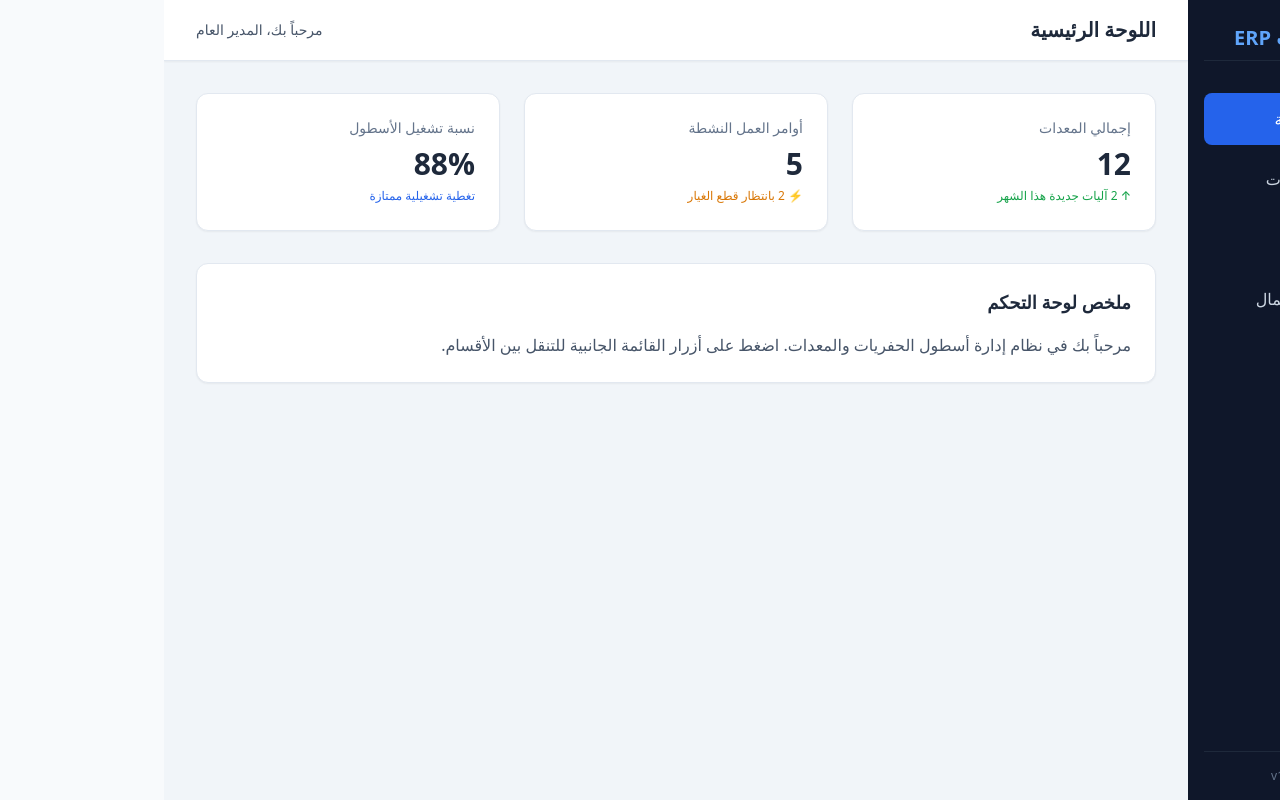
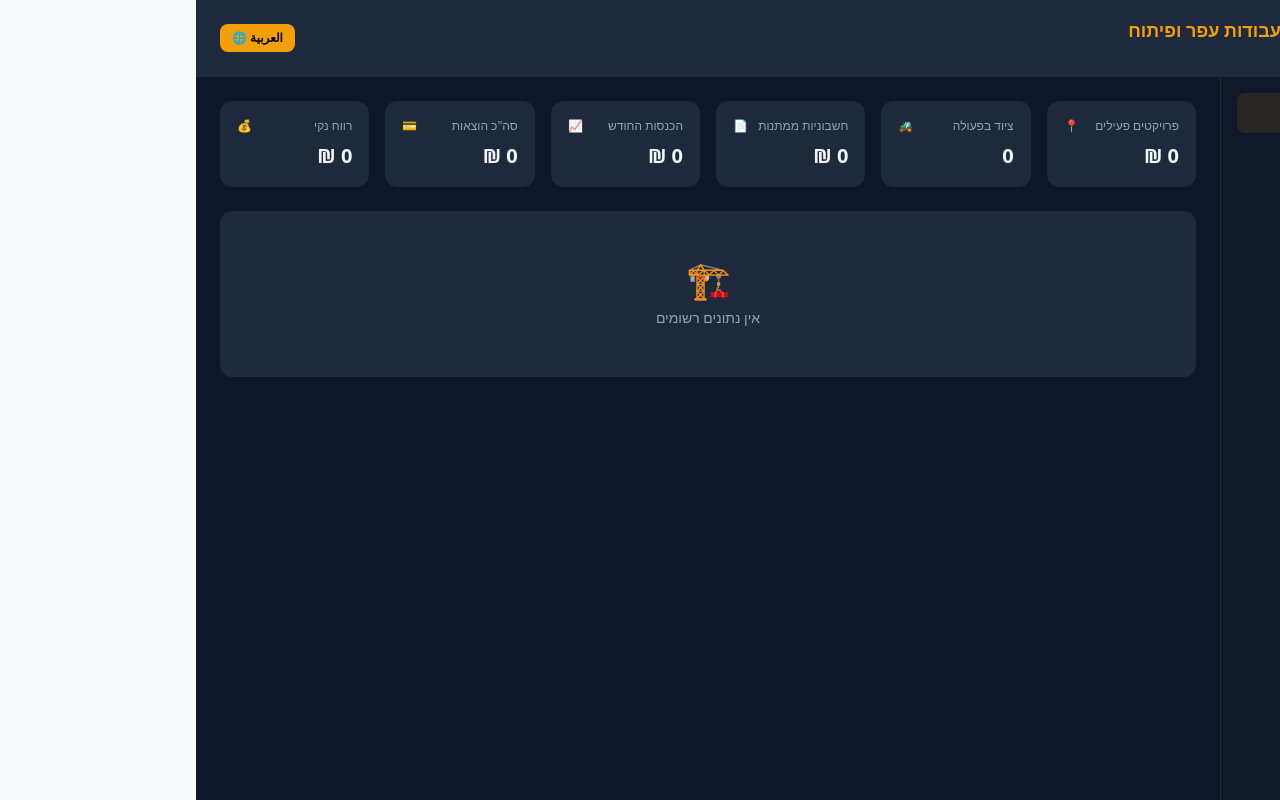
Before and after one commit to sharef24zu/excavation-erp, a Next.js app: page / in a window 1280 px wide. Built offline with nearby package versions, Linux system fonts and the light colour scheme.

Commit message:
Update page.js

```diff
--- a/app/page.js
+++ b/app/page.js
@@ -1,94 +1,229 @@
 'use client';
 
 import React, { useState } from 'react';
-import AppShell from '../components/AppShell';
 
-export default function Home() {
-  const [currentModule, setCurrentModule] = useState('dashboard');
+export default function App() {
+  const [lang, setLang] = useState('he'); // 'he' or 'ar'
+  const [activeTab, setActiveTab] = useState('dashboard');
+  const [isModalOpen, setIsModalOpen] = useState(false);
+  const [isSidebarOpen, setIsSidebarOpen] = useState(false);
 
-  const fleetData = [
-    { id: 'EQ-01', name: 'حفار كاتربيلر 320', status: 'يعمل', driver: 'أحمد محمود', type: 'حفار' },
-    { id: 'EQ-02', name: 'جرافة كوماتسو D85', status: 'صيانة', driver: 'خالد علي', type: 'جرافة' },
-    { id: 'EQ-03', name: 'شاحنة مرسيدس قلاب', status: 'يعمل', driver: 'سعيد حسن', type: 'شاحنة' },
+  const t = {
+    he: {
+      title: 'זוביידאת חאלד עבודות עפר ופיתוח',
+      subTitle: 'ניהול חברת עפר וחפורות',
+      dashboard: 'לוח בקרה',
+      alerts: 'רישיונות ותראות',
+      projects: 'פרויקטים ואתרים',
+      equipment: 'ציוד וצי כלים',
+      employees: 'עובדים',
+      customers: 'לקוחות ושיווק',
+      quotes: 'הצעות מחיר',
+      invoices: 'חשבוניות',
+      expenses: 'הוצאות',
+      checks: 'שיקים דחויים',
+      photos: 'תמונות ציוד',
+      media: 'מדיה לשיווק',
+      insurance: 'מסמכי ביטוח',
+      activeProjects: 'פרויקטים פעילים',
+      equipmentInWork: 'ציוד בפעולה',
+      monthInvoices: 'חשבוניות ממתנות',
+      monthIncome: 'הכנסות החודש',
+      totalExpenses: 'סה"כ הוצאות',
+      netProfit: 'רווח נקי',
+      addProject: 'פרויקט חדש',
+      addEquipment: 'ציוד חדש',
+      addEmployee: 'עובד חדש',
+      addCustomer: 'לקוח / ליד',
+      addQuote: 'הצעת מחיר חדשה',
+      addInvoice: 'חשבונית חדשה',
+      addExpense: 'הוצאה חדשה',
+      addCheck: 'שיק חדש',
+      search: 'חיפוש...',
+      noData: 'אין נתונים רשומים',
+      save: 'שמירה',
+      cancel: 'ביטול',
+      allOk: 'הכל תקין, אין התראות',
+    },
+    ar: {
+      title: 'زوبيدات خالد لأعمال الحفريات والتطوير',
+      subTitle: 'إدارة شركة الحفريات',
+      dashboard: 'لوحة التحكم',
+      alerts: 'الرخص والتنبيهات',
+      projects: 'المشاريع والمواقع',
+      equipment: 'المعدات والأسطول',
+      employees: 'العمال',
+      customers: 'العملاء والتسويق',
+      quotes: 'عروض الأسعار',
+      invoices: 'الفواتير',
+      expenses: 'المصاريف',
+      checks: 'الشيكات',
+      photos: 'صور المعدات',
+      media: 'وسائط التسويق',
+      insurance: 'وثائق التأمين',
+      activeProjects: 'المشاريع النشطة',
+      equipmentInWork: 'معدات قيد العمل',
+      monthInvoices: 'فواتير معلقة',
+      monthIncome: 'دخل الشهر',
+      totalExpenses: 'إجمالي المصاريف',
+      netProfit: 'الربح الصافي',
+      addProject: '+ مشروع جديد',
+      addEquipment: '+ معدة جديدة',
+      addEmployee: '+ عامل جديد',
+      addCustomer: '+ عميل جديد',
+      addQuote: '+ عرض سعر جديد',
+      addInvoice: '+ فاتورة جديدة',
+      addExpense: '+ مصاريف جديدة',
+      addCheck: '+ شيك جديد',
+      search: 'بحث...',
+      noData: 'لا توجد بيانات مسجلة',
+      save: 'حفظ',
+      cancel: 'إلغاء',
+      allOk: 'كل شيء ممتاز، لا توجد تنبيهات',
+    }
+  }[lang];
+
+  const menuItems = [
+    { id: 'dashboard', label: t.dashboard, icon: '📊' },
+    { id: 'alerts', label: t.alerts, icon: '🔔' },
+    { id: 'projects', label: t.projects, icon: '📍' },
+    { id: 'equipment', label: t.equipment, icon: '🚜' },
+    { id: 'employees', label: t.employees, icon: '👷' },
+    { id: 'customers', label: t.customers, icon: '👥' },
+    { id: 'quotes', label: t.quotes, icon: '🏷️' },
+    { id: 'invoices', label: t.invoices, icon: '📄' },
+    { id: 'expenses', label: t.expenses, icon: '💳' },
+    { id: 'checks', label: t.checks, icon: '📑' },
+    { id: 'photos', label: t.photos, icon: '🖼️' },
+    { id: 'media', label: t.media, icon: '📱' },
+    { id: 'insurance', label: t.insurance, icon: '🛡️' },
   ];
 
   return (
-    <AppShell currentModule={currentModule} setCurrentModule={setCurrentModule}>
-      {currentModule === 'dashboard' && (
-        <>
-          <div className="grid grid-cols-1 md:grid-cols-3 gap-6 mb-8">
-            <div className="bg-white p-6 rounded-xl shadow-sm border border-slate-200">
-              <h3 className="text-slate-500 text-sm font-medium">إجمالي المعدات</h3>
-              <p className="text-3xl font-bold text-slate-800 mt-2">12</p>
-              <span className="text-xs text-green-600 font-medium">↑ 2 آليات جديدة هذا الشهر</span>
+    <div className={`min-h-screen bg-[#0f172a] text-slate-100 flex flex-col font-sans`} dir={lang === 'ar' ? 'rtl' : 'rtl'}>
+      {/* Header */}
+      <header className="bg-[#1e293b] border-b border-slate-800 px-6 py-4 flex justify-between items-center sticky top-0 z-20">
+        <div className="flex items-center space-x-4 space-x-reverse">
+          <button onClick={() => setIsSidebarOpen(!isSidebarOpen)} className="p-2 bg-slate-800 hover:bg-slate-700 rounded-lg text-amber-500 font-bold">
+            ☰
+          </button>
+          <div>
+            <h1 className="text-lg font-bold text-amber-500">{t.title}</h1>
+            <p className="text-xs text-slate-400">{t.subTitle}</p>
+          </div>
+        </div>
+
+        <button
+          onClick={() => setLang(lang === 'he' ? 'ar' : 'he')}
+          className="bg-amber-500 text-slate-950 font-bold px-3 py-1.5 rounded-lg text-xs hover:bg-amber-400 transition-colors"
+        >
+          {lang === 'he' ? 'العربية 🌐' : 'עברית 🌐'}
+        </button>
+      </header>
+
+      <div className="flex flex-1 relative">
+        {/* Sidebar */}
+        <aside className={`w-64 bg-[#111827] border-l border-slate-800 p-4 space-y-1 fixed lg:static inset-y-0 right-0 z-30 transition-transform ${isSidebarOpen ? 'translate-x-0' : 'translate-x-full lg:translate-x-0'} overflow-y-auto`}>
+          {menuItems.map((item) => (
+            <button
+              key={item.id}
+              onClick={() => { setActiveTab(item.id); setIsSidebarOpen(false); }}
+              className={`w-full flex items-center space-x-3 space-x-reverse px-3 py-2.5 rounded-lg text-sm font-medium transition-colors ${
+                activeTab === item.id
+                  ? 'bg-amber-500/10 text-amber-500 border-r-4 border-amber-500'
+                  : 'text-slate-400 hover:bg-slate-800/60 hover:text-slate-200'
+              }`}
+            >
+              <span>{item.icon}</span>
+              <span>{item.label}</span>
+            </button>
+          ))}
+        </aside>
+
+        {/* Main Content */}
+        <main className="flex-1 p-6 overflow-y-auto max-w-7xl mx-auto w-full">
+          {/* Dashboard View */}
+          {activeTab === 'dashboard' && (
+            <div className="space-y-6">
+              <div className="grid grid-cols-2 md:grid-cols-3 lg:grid-cols-6 gap-4">
+                {[
+                  { title: t.activeProjects, val: '0 ₪', icon: '📍' },
+                  { title: t.equipmentInWork, val: '0', icon: '🚜' },
+                  { title: t.monthInvoices, val: '0 ₪', icon: '📄' },
+                  { title: t.monthIncome, val: '0 ₪', icon: '📈' },
+                  { title: t.totalExpenses, val: '0 ₪', icon: '💳' },
+                  { title: t.netProfit, val: '0 ₪', icon: '💰' },
+                ].map((card, i) => (
+                  <div key={i} className="bg-[#1e293b] p-4 rounded-xl border border-slate-800">
+                    <div className="flex justify-between items-center text-slate-400 text-xs mb-2">
+                      <span>{card.title}</span>
+                      <span>{card.icon}</span>
+                    </div>
+                    <p className="text-xl font-bold text-slate-100">{card.val}</p>
+                  </div>
+                ))}
+              </div>
+
+              <div className="bg-[#1e293b] p-6 rounded-xl border border-slate-800 text-center py-12">
+                <span className="text-4xl mb-2 block">🏗️</span>
+                <p className="text-slate-400 text-sm">{t.noData}</p>
+              </div>
             </div>
-            <div className="bg-white p-6 rounded-xl shadow-sm border border-slate-200">
-              <h3 className="text-slate-500 text-sm font-medium">أوامر العمل النشطة</h3>
-              <p className="text-3xl font-bold text-slate-800 mt-2">5</p>
-              <span className="text-xs text-amber-600 font-medium">⚡ 2 بانتظار قطع الغيار</span>
+          )}
+
+          {/* Other Tabs with Action Buttons & Modals */}
+          {activeTab !== 'dashboard' && (
+            <div className="space-y-4">
+              <div className="flex justify-between items-center">
+                <h2 className="text-xl font-bold text-amber-500">
+                  {menuItems.find(m => m.id === activeTab)?.label}
+                </h2>
+                <button
+                  onClick={() => setIsModalOpen(true)}
+                  className="bg-amber-500 text-slate-950 font-bold px-4 py-2 rounded-lg text-sm hover:bg-amber-400 transition-colors shadow-lg shadow-amber-500/10"
+                >
+                  + {lang === 'he' ? 'הוספה חדשה' : 'إضافة جديدة'}
+                </button>
+              </div>
+
+              <div className="bg-[#1e293b] rounded-xl border border-slate-800 p-8 text-center">
+                <div className="w-12 h-12 rounded-full bg-slate-800 flex items-center justify-center mx-auto mb-3 text-slate-500">
+                  ➕
+                </div>
+                <p className="text-slate-400 text-sm">{t.noData}</p>
+              </div>
             </div>
-            <div className="bg-white p-6 rounded-xl shadow-sm border border-slate-200">
-              <h3 className="text-slate-500 text-sm font-medium">نسبة تشغيل الأسطول</h3>
-              <p className="text-3xl font-bold text-slate-800 mt-2">88%</p>
-              <span className="text-xs text-blue-600 font-medium">تغطية تشغيلية ممتازة</span>
+          )}
+        </main>
+      </div>
+
+      {/* Popup Modal */}
+      {isModalOpen && (
+        <div className="fixed inset-0 bg-black/70 backdrop-blur-sm z-50 flex items-center justify-center p-4">
+          <div className="bg-[#1e293b] border border-slate-700 w-full max-w-lg rounded-2xl p-6 space-y-4 shadow-2xl">
+            <div className="flex justify-between items-center border-b border-slate-700 pb-3">
+              <h3 className="font-bold text-amber-500">{lang === 'he' ? 'טופס הוספה חדש' : 'نموذج إضافة جديد'}</h3>
+              <button onClick={() => setIsModalOpen(false)} className="text-slate-400 hover:text-white">✕</button>
             </div>
-          </div>
 
-          <div className="bg-white rounded-xl shadow-sm border border-slate-200 p-6">
-            <h3 className="text-lg font-bold text-slate-800 mb-4">ملخص لوحة التحكم</h3>
-            <p className="text-slate-600 leading-relaxed">
-              مرحباً بك في نظام إدارة أسطول الحفريات والمعدات. اضغط على أزرار القائمة الجانبية للتنقل بين الأقسام.
-            </p>
-          </div>
-        </>
-      )}
+            <div className="space-y-3">
+              <div>
+                <label className="text-xs text-slate-400 block mb-1">{lang === 'he' ? 'שם / תיאור' : 'الاسم / الوصف'}</label>
+                <input type="text" className="w-full bg-[#0f172a] border border-slate-700 rounded-lg p-2.5 text-sm text-white focus:border-amber-500 outline-none" />
+              </div>
+              <div>
+                <label className="text-xs text-slate-400 block mb-1">{lang === 'he' ? 'סכום / פרטים' : 'المبلغ / التفاصيل'}</label>
+                <input type="text" className="w-full bg-[#0f172a] border border-slate-700 rounded-lg p-2.5 text-sm text-white focus:border-amber-500 outline-none" />
+              </div>
+            </div>
 
-      {currentModule === 'fleet' && (
-        <div>
-          <div className="flex justify-between items-center mb-6">
-            <h1 className="text-2xl font-bold text-slate-800">إدارة المعدات والآليات</h1>
-            <button className="bg-blue-600 text-white px-4 py-2 rounded-lg font-medium hover:bg-blue-700 transition-colors">
-              + إضافة معدة جديدة
-            </button>
-          </div>
-
-          <div className="bg-white rounded-xl shadow-sm border border-slate-200 overflow-hidden">
-            <table className="w-full text-right border-collapse">
-              <thead>
-                <tr className="bg-slate-50 border-b border-slate-200 text-slate-600 text-sm">
-                  <th className="p-4">رقم المعدة</th>
-                  <th className="p-4">اسم الآلية</th>
-                  <th className="p-4">النوع</th>
-                  <th className="p-4">السائق الحالي</th>
-                  <th className="p-4">الحالة</th>
-                </tr>
-              </thead>
-              <tbody className="divide-y divide-slate-100 text-slate-700 text-sm">
-                {fleetData.map((item) => (
-                  <tr key={item.id} className="hover:bg-slate-50">
-                    <td className="p-4 font-bold">{item.id}</td>
-                    <td className="p-4">{item.name}</td>
-                    <td className="p-4">{item.type}</td>
-                    <td className="p-4">{item.driver}</td>
-                    <td className="p-4">
-                      <span className={`px-2 py-1 rounded text-xs font-semibold ${item.status === 'يعمل' ? 'bg-green-100 text-green-700' : 'bg-amber-100 text-amber-700'}`}>
-                        {item.status}
-                      </span>
-                    </td>
-                  </tr>
-                ))}
-              </tbody>
-            </table>
+            <div className="flex justify-end space-x-2 space-x-reverse pt-2">
+              <button onClick={() => setIsModalOpen(false)} className="px-4 py-2 bg-slate-800 text-slate-300 rounded-lg text-sm">{t.cancel}</button>
+              <button onClick={() => setIsModalOpen(false)} className="px-4 py-2 bg-amber-500 text-slate-950 font-bold rounded-lg text-sm">{t.save}</button>
+            </div>
           </div>
         </div>
       )}
-
-      {(currentModule === 'workOrders' || currentModule === 'employees') && (
-        <div className="bg-white rounded-xl p-8 border border-slate-200 text-center">
-          <h2 className="text-xl font-bold text-slate-800 mb-2">قسم {currentModule === 'workOrders' ? 'أوامر العمل' : 'الموظفين والعمال'}</h2>
-          <p className="text-slate-500">هذه الصفحة جاهزة لربط البيانات وإدخال السجلات.</p>
-        </div>
-      )}
-    </AppShell>
+    </div>
   );
 }
```
